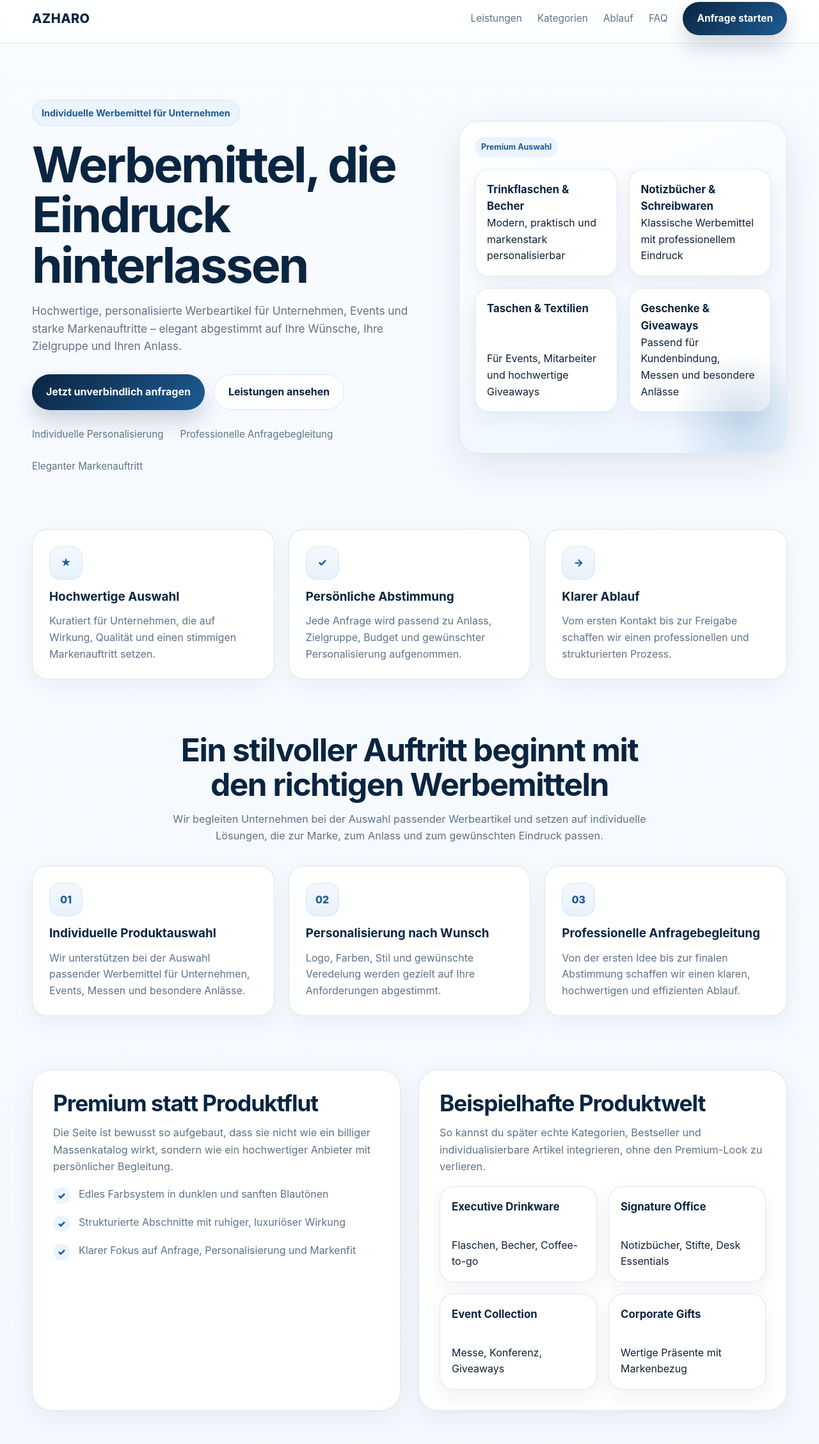
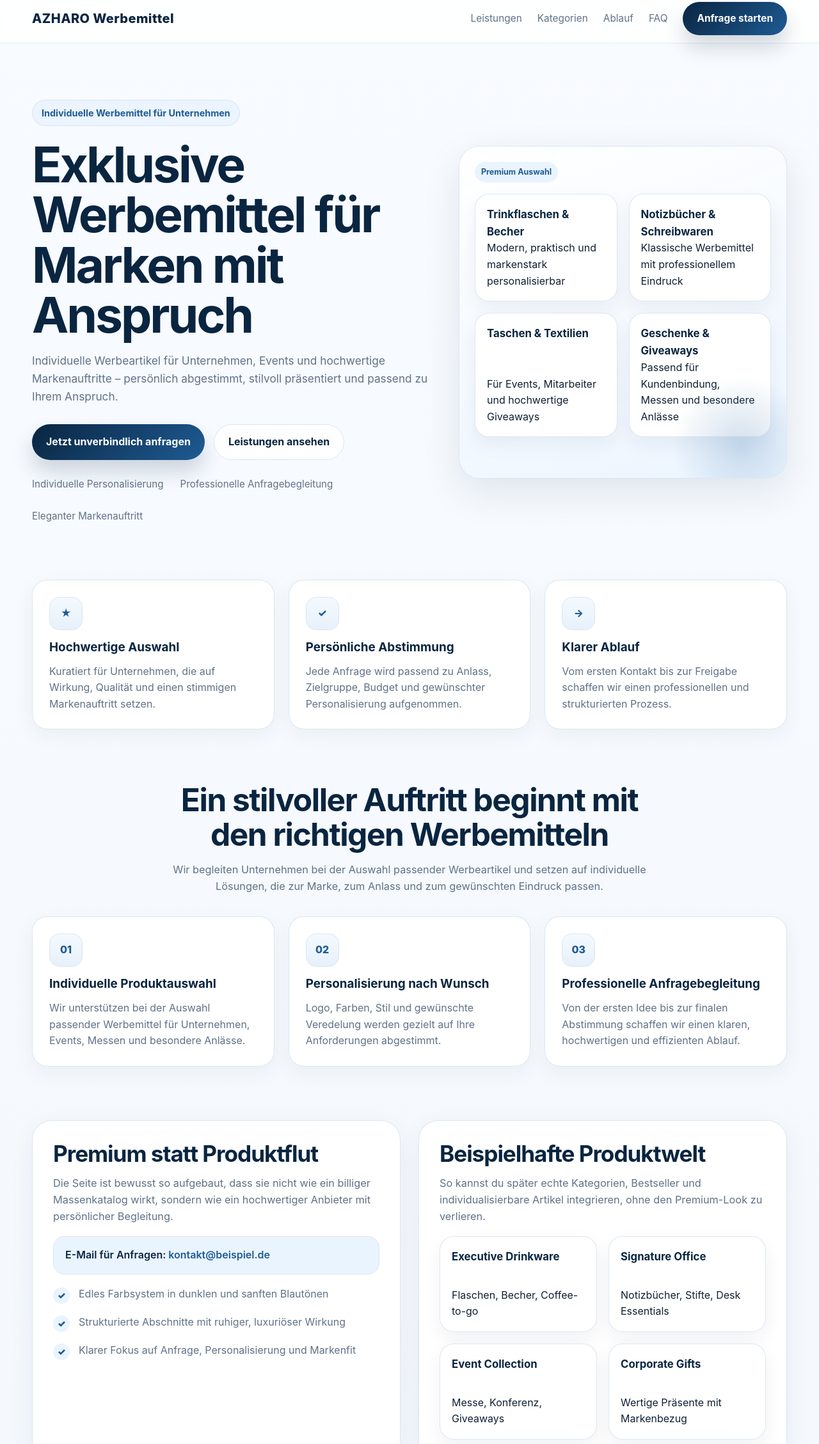
Before and after one commit to azharo207/azharo7207.github.io, a plain HTML site: page index.html in a window 1280 px wide. Shown: the part 9-2266 px from the top of the page at 64% size. Drawn offline with Linux system fonts and the light colour scheme.

Commit message:
Update index.html

```diff
--- a/index.html
+++ b/index.html
@@ -1,10 +1,10 @@
- <!DOCTYPE html>
+<!DOCTYPE html>
 <html lang="de">
 <head>
   <meta charset="UTF-8" />
   <meta name="viewport" content="width=device-width, initial-scale=1.0" />
-  <title>Azharo – Individuelle Werbemittel</title>
-  <meta name="description" content="Individuelle Werbemittel für Unternehmen, Events und starke Markenauftritte – hochwertig, persönlich und passend zu Ihrer Marke." />
+  <title>AZHARO Werbemittel – Exklusive Werbemittel für Marken mit Anspruch</title>
+  <meta name="description" content="Exklusive Werbemittel für Unternehmen, Events und hochwertige Markenauftritte – individuell abgestimmt, stilvoll präsentiert und passend zu Ihrer Marke." />
   <style>
     :root {
       --navy: #0a2540;
@@ -506,7 +506,7 @@
 <body>
   <header class="topbar">
     <div class="container nav">
-      <a href="#top" class="brand">AZHARO</a>
+      <a href="#top" class="brand">AZHARO Werbemittel</a>
       <nav class="nav-links">
         <a href="#leistungen">Leistungen</a>
         <a href="#kategorien">Kategorien</a>
@@ -522,12 +522,12 @@
       <div class="container hero-grid">
         <div class="reveal show">
           <div class="eyebrow">Individuelle Werbemittel für Unternehmen</div>
-          <h1>Werbemittel, die Eindruck hinterlassen</h1>
+          <h1>Exklusive Werbemittel für Marken mit Anspruch</h1>
           <p>
-            Hochwertige, personalisierte Werbeartikel für Unternehmen, Events und starke Markenauftritte – elegant abgestimmt auf Ihre Wünsche, Ihre Zielgruppe und Ihren Anlass.
+            Individuelle Werbeartikel für Unternehmen, Events und hochwertige Markenauftritte – persönlich abgestimmt, stilvoll präsentiert und passend zu Ihrem Anspruch.
           </p>
           <div class="hero-actions">
-            <a href="#kontakt" class="btn btn-primary">Jetzt unverbindlich anfragen</a>
+            <a href="mailto:kontakt@beispiel.de?subject=Anfrage%20Werbemittel" class="btn btn-primary">Jetzt unverbindlich anfragen</a>
             <a href="#leistungen" class="btn btn-secondary">Leistungen ansehen</a>
           </div>
           <div class="hero-stats">
@@ -618,6 +618,7 @@
             <h2 style="font-size:2.2rem;">Premium statt Produktflut</h2>
             <p>Die Seite ist bewusst so aufgebaut, dass sie nicht wie ein billiger Massenkatalog wirkt, sondern wie ein hochwertiger Anbieter mit persönlicher Begleitung.</p>
           </div>
+          <div style="margin: 0 0 18px; padding: 16px 18px; border-radius: 18px; background: var(--ice); color: var(--navy); border: 1px solid var(--line); font-weight: 600;">E-Mail für Anfragen: <a href="mailto:kontakt@beispiel.de?subject=Anfrage%20Werbemittel" style="color: var(--blue);">kontakt@beispiel.de</a></div>
           <div class="checklist">
             <div class="check"><span>✓</span><div>Edles Farbsystem in dunklen und sanften Blautönen</div></div>
             <div class="check"><span>✓</span><div>Strukturierte Abschnitte mit ruhiger, luxuriöser Wirkung</div></div>
@@ -772,7 +773,7 @@
             <h2>Sie suchen Werbemittel, die wirklich zu Ihrem Unternehmen passen?</h2>
             <p>Starten Sie jetzt Ihre unverbindliche Anfrage und teilen Sie uns mit, was Sie sich vorstellen. Wir begleiten Sie strukturiert, persönlich und mit Blick auf einen hochwertigen Markenauftritt.</p>
           </div>
-          <a href="#kontakt" class="btn btn-secondary">Anfrage starten</a>
+          <a href="mailto:kontakt@beispiel.de?subject=Anfrage%20Werbemittel" class="btn btn-secondary">Anfrage starten</a>
         </div>
       </div>
     </section>
@@ -813,7 +814,7 @@
         <div class="contact-card reveal">
           <div class="section-heading" style="text-align:left; margin:0 0 18px;">
             <h2 style="font-size:2.2rem;">Kontakt</h2>
-            <p>Teilen Sie uns Ihre Vorstellungen mit – wir melden uns mit einem strukturierten nächsten Schritt zurück.</p>
+            <p>Teilen Sie uns Ihre Vorstellungen mit – wir melden uns mit einem strukturierten nächsten Schritt zurück. Bis das Anfrageformular technisch angebunden ist, können Sie uns direkt per E-Mail kontaktieren.</p>
           </div>
           <div class="checklist">
             <div class="check"><span>✓</span><div>Produktwunsch oder Anlass</div></div>
@@ -838,7 +839,7 @@
               <input type="text" placeholder="Ungefähre Stückzahl" />
             </div>
             <textarea placeholder="Beschreiben Sie kurz Ihre Wünsche zur Personalisierung, zum Anlass oder zu Ihrer Idee."></textarea>
-            <button type="button" class="btn btn-primary">Anfrage vorbereiten</button>
+            <a href="mailto:kontakt@beispiel.de?subject=Anfrage%20Werbemittel&body=Hallo%20AZHARO%2C%0A%0Aich%20interessiere%20mich%20f%C3%BCr%20folgende%20Werbemittel%3A%0A%0AProdukt%3A%0AMenge%3A%0APersonalisierung%3A%0AZeitlicher%20Rahmen%3A%0A%0AViele%20Gr%C3%BC%C3%9Fe" class="btn btn-primary">Anfrage per E-Mail starten</a>
           </form>
         </div>
       </div>
@@ -856,7 +857,7 @@
 
   <footer>
     <div class="container">
-      © 2026 AZHARO · Individuelle Werbemittel mit hochwertigem Markenauftritt
+      © 2026 AZHARO Werbemittel · Exklusive Werbemittel für Unternehmen und Events · <a href="#" style="text-decoration: underline;">Impressum</a> · <a href="#" style="text-decoration: underline;">Datenschutz</a>
     </div>
   </footer>
 
```
